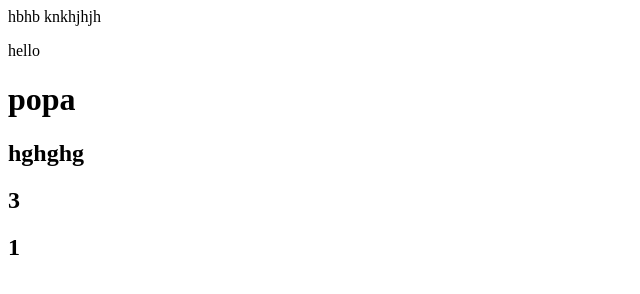
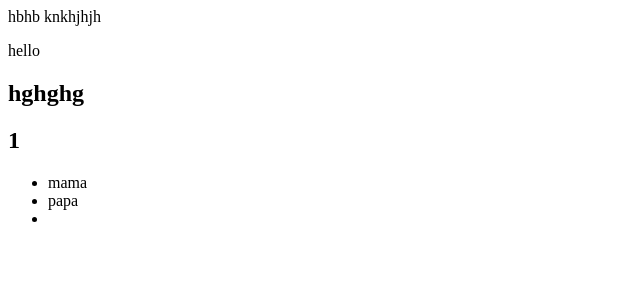
Before and after one commit to litvinovich-hanna/sama, a plain HTML site: page index.html in a window 1280 px wide. Shown: the whole page, without its empty margins (0-640 px from the left). Drawn offline with Linux system fonts and the light colour scheme.

Commit message:
list my family

```diff
--- a/index.html
+++ b/index.html
@@ -9,9 +9,12 @@
     hbhb
     knkhjhjh
     <p>hello</p>
-    <h1>popa</h1>
     <h2>hghghg</h2>
-    <h2>3</h2>
     <h2>1</h2>
+    <ul>
+        <li>mama</li>
+        <li>papa</li>
+        <li></li>
+    </ul>
 </body>
 </html>
```
